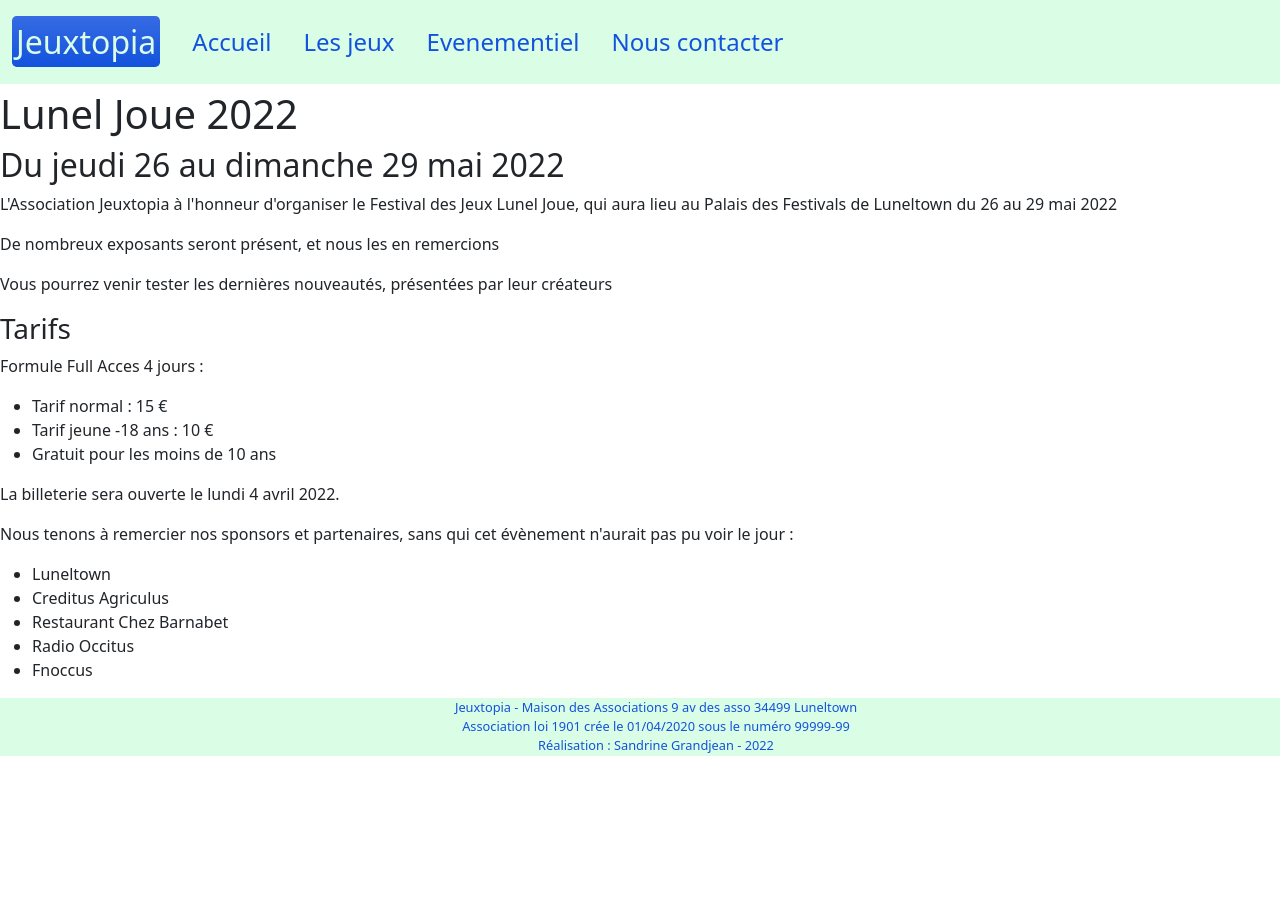
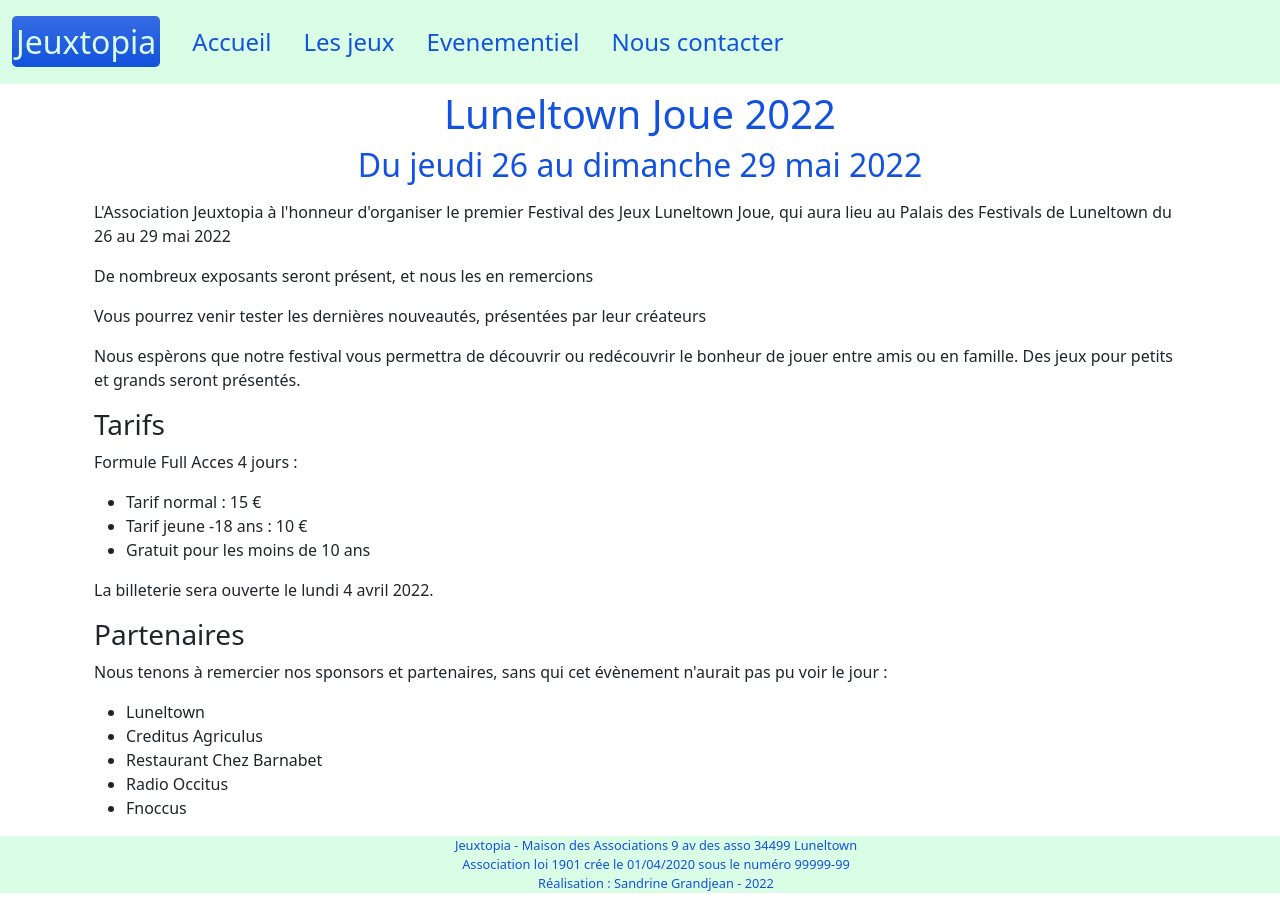
Before and after one commit to Shendo06/EE1_Jeuxtopia, a plain HTML site: page luneljoue.html in a window 1280 px wide. Before the commit the page ends 800 px from the top, so only its background shows below. Drawn offline with nearby package versions, Linux system fonts and the light colour scheme.

Commit message:
event layout

```diff
--- a/css/style.css
+++ b/css/style.css
@@ -69,6 +69,11 @@ body{
   height: 90px;
 }
 
+.lunelJoue{
+  text-align: center;
+  color: #1352DE;
+}
+
 
 /* Pour écrans Moyens (tablettes / ordinateurs portables) */
 
--- a/luneljoue.html
+++ b/luneljoue.html
@@ -57,17 +57,18 @@
   </section>
 </header>
 <body>
-  <section>
-    <h1>Lunel Joue 2022</h1>
+  <section class="container lunelJoue mb-3">
+    <h1>Luneltown Joue 2022</h1>
     <h2>Du jeudi 26 au dimanche 29 mai 2022</h2>
   </section>
-  <section>
-    <article>
-      <p>L'Association Jeuxtopia à l'honneur d'organiser le Festival des Jeux Lunel Joue, qui aura lieu au Palais des Festivals de Luneltown du 26 au 29 mai 2022</p>
+  <section class="container">
+    <article class="container">
+      <p>L'Association Jeuxtopia à l'honneur d'organiser le premier Festival des Jeux Luneltown Joue, qui aura lieu au Palais des Festivals de Luneltown du 26 au 29 mai 2022</p>
       <p>De nombreux exposants seront présent, et nous les en remercions</p>
       <p>Vous pourrez venir tester les dernières nouveautés, présentées par leur créateurs</p>
+      <p>Nous espèrons que notre festival vous permettra de découvrir ou redécouvrir le bonheur de jouer entre amis ou en famille. Des jeux pour petits et grands seront présentés.</p>
     </article>
-    <article>
+    <article class="container">
       <h3>Tarifs</h3>
       <p>
         Formule Full Acces 4 jours :
@@ -87,7 +88,8 @@
         La billeterie sera ouverte le lundi 4 avril 2022.
       </p>
     </article>
-    <article>
+    <article class="container">
+      <h3>Partenaires</h3>
       <p>
         Nous tenons à remercier nos sponsors et partenaires, sans qui cet évènement n'aurait pas pu voir le jour :
         <ul>
```
